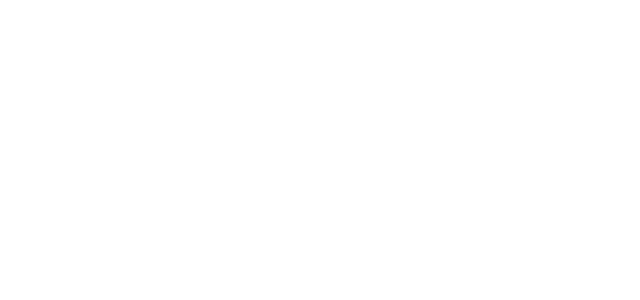
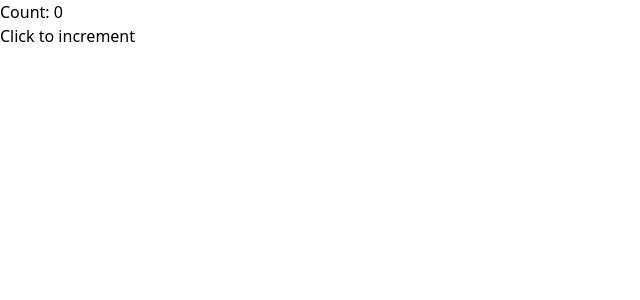
Before and after one commit to Alessandro-Ambra-dev/esercizi-React, a React (Create React App) app in the folder my-app/: page / in a window 1280 px wide. Shown: the top 300 px of the page, without its empty margins (0-640 px from the left). Built offline with nearby package versions, Linux system fonts and the light colour scheme.

Commit message:
feature: ex-16 of React Done

```diff
--- a/my-app/src/App.jsx
+++ b/my-app/src/App.jsx
@@ -1,7 +1,10 @@
 import React from "react";
+import { ClickCounter } from "./ClickCounter";
 
 export class App extends React.Component {
   render() {
-    return <div></div>;
+    return <div>
+      <ClickCounter/>
+    </div>;
   }
 }
--- /dev/null
+++ b/my-app/src/ClickCounter.jsx
@@ -0,0 +1,21 @@
+import React from "react";
+
+export class ClickCounter extends React.Component {
+  state = { count: 0 };
+  handleCounterIncrement = () => {
+    this.setState((state) => {
+      return {
+        count: state.count + 1,
+      };
+    });
+  };
+
+  render() {
+    return (
+      <div>
+        <h3>Count: {this.state.count}</h3>
+        <button onClick={this.handleCounterIncrement}> Click to increment </button>
+      </div>
+    );
+  }
+}
```
Also changed, not shown: my-app/src/consegna.md (+1 -0 lines).
